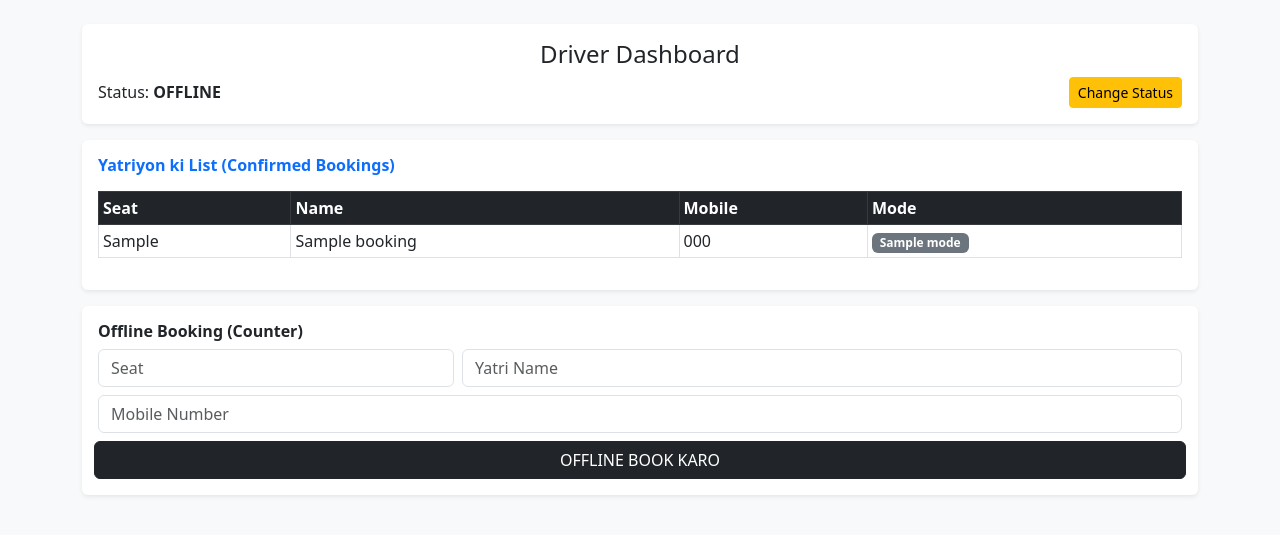
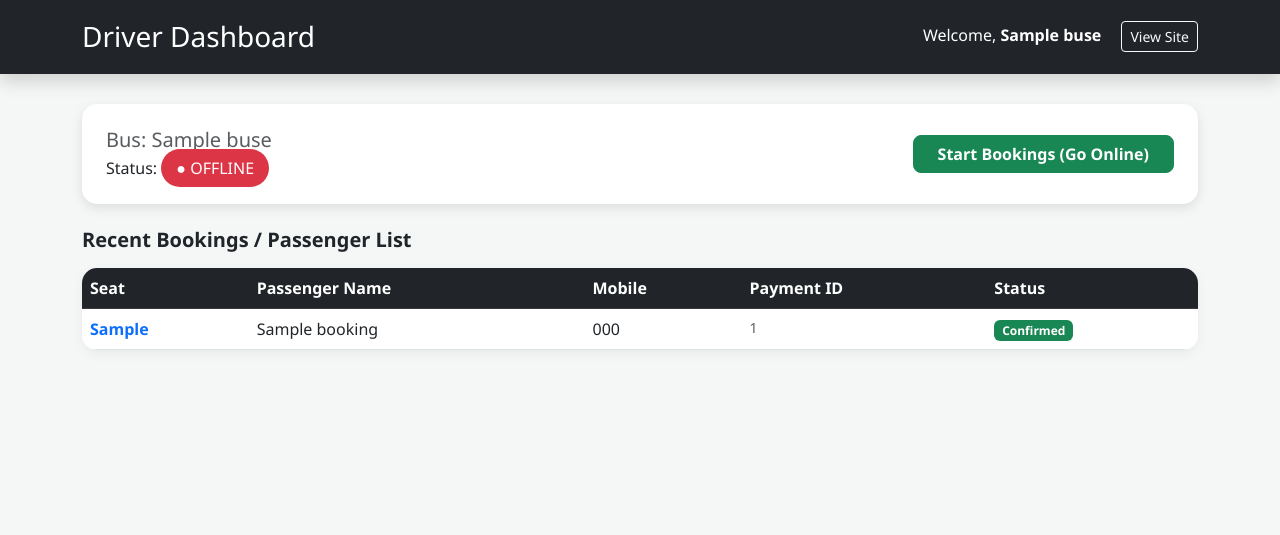
Before and after one commit to upadhyaaman593-dev/bus-booking-bihar, a Flask app: page /dashboard in a window 1280 px wide. Shown: the top 535 px of the page. Run offline with Flask 3, Linux system fonts and the light colour scheme; the visitor is signed in with stand-in values (Sample User, id 1); a database or web service that is not in the repository returns one stand-in record (values such as "Sample title"); some libraries are stand-ins or nearby versions.

Commit message:
Update dashboard.html

```diff
--- a/templates/dashboard.html
+++ b/templates/dashboard.html
@@ -1,49 +1,126 @@
 <!DOCTYPE html>
-<html>
-<head><meta name="viewport" content="width=device-width, initial-scale=1.0">
-<link href="https://cdn.jsdelivr.net/npm/bootstrap@5.3.0/dist/css/bootstrap.min.css" rel="stylesheet"></head>
-<body class="container py-4 bg-light">
-    <div class="card p-3 shadow-sm border-0 mb-3 text-center">
-        <h4>Driver Dashboard</h4>
-        <div class="d-flex justify-content-between align-items-center">
-            <span>Status: <b>{% if driver['is_online'] == 1 %}LIVE{% else %}OFFLINE{% endif %}</b></span>
-            <a href="/toggle_status" class="btn btn-sm btn-warning">Change Status</a>
+<html lang="en">
+<head>
+    <meta charset="UTF-8">
+    <meta name="viewport" content="width=device-width, initial-scale=1.0">
+    <link href="https://cdn.jsdelivr.net/npm/bootstrap@5.3.0/dist/css/bootstrap.min.css" rel="stylesheet">
+    <title>Driver Dashboard - Yourtickets</title>
+    <style>
+        body { background-color: #f4f7f6; font-family: 'Segoe UI', sans-serif; }
+        .dashboard-header { background: #212529; color: white; padding: 20px 0; margin-bottom: 30px; }
+        .status-card { border-radius: 15px; border: none; box-shadow: 0 4px 12px rgba(0,0,0,0.1); }
+        .passenger-table { background: white; border-radius: 15px; overflow: hidden; box-shadow: 0 4px 12px rgba(0,0,0,0.05); }
+        .badge-live { background-color: #28a745; color: white; padding: 8px 15px; border-radius: 50px; }
+        .badge-offline { background-color: #dc3545; color: white; padding: 8px 15px; border-radius: 50px; }
+        .btn-update { border-radius: 8px; font-weight: 600; }
+    </style>
+</head>
+<body>
+
+<div class="dashboard-header shadow">
+    <div class="container d-flex justify-content-between align-items-center">
+        <h3 class="mb-0">Driver Dashboard</h3>
+        <div>
+            <span class="me-3">Welcome, <strong>{{ driver.driver_name }}</strong></span>
+            <a href="/" class="btn btn-outline-light btn-sm">View Site</a>
+        </div>
     </div>
 </div>
 
-    <div class="card p-3 shadow-sm border-0 mb-3">
-        <h6 class="fw-bold text-primary">Yatriyon ki List (Confirmed Bookings)</h6>
-        <div class="table-responsive">
-            <table class="table table-sm table-bordered mt-2">
+<div class="container">
+    <div class="card status-card p-4 mb-4">
+        <div class="d-flex justify-content-between align-items-center flex-wrap">
+            <div>
+                <h5 class="text-muted mb-1">Bus: {{ driver.bus_name }}</h5>
+                <p class="mb-0">
+                    Status:
+                    {% if driver.is_online %}
+                        <span class="badge-live">● LIVE & ONLINE</span>
+                    {% else %}
+                        <span class="badge-offline">● OFFLINE</span>
+                    {% endif %}
+                </p>
+                {% if driver.is_online %}
+                <div class="mt-2 small text-primary">
+                    Current Trip: <strong>{{ driver.dep_date }}</strong> at <strong>{{ driver.time }}</strong>
+                </div>
+                {% endif %}
+            </div>
+
+            <div class="mt-3 mt-md-0">
+                {% if driver.is_online %}
+                    <form action="/update_status" method="POST">
+                        <input type="hidden" name="status" value="0">
+                        <button type="submit" class="btn btn-danger btn-update px-4">Stop Bookings (Go Offline)</button>
+                    </form>
+                {% else %}
+                    <button class="btn btn-success btn-update px-4" type="button" data-bs-toggle="collapse" data-bs-target="#onlineForm">
+                        Start Bookings (Go Online)
+                    </button>
+                {% endif %}
+            </div>
+        </div>
+
+        <div class="collapse mt-4" id="onlineForm">
+            <div class="p-3 border rounded bg-light">
+                <h6 class="fw-bold mb-3">Set Trip Details to Go Live:</h6>
+                <form action="/update_status" method="POST">
+                    <input type="hidden" name="status" value="1">
+                    <div class="row g-3">
+                        <div class="col-md-5">
+                            <label class="form-label small">Departure Date:</label>
+                            <input type="date" name="new_date" class="form-control" required>
+                        </div>
+                        <div class="col-md-5">
+                            <label class="form-label small">Departure Time:</label>
+                            <input type="time" name="new_time" class="form-control" required>
+                        </div>
+                        <div class="col-md-2 d-flex align-items-end">
+                            <button type="submit" class="btn btn-primary w-100 btn-update">Go Live</button>
+                        </div>
+                    </div>
+                </form>
+            </div>
+        </div>
+    </div>
+
+    <div class="row">
+        <div class="col-12">
+            <h5 class="mb-3 fw-bold">Recent Bookings / Passenger List</h5>
+            <div class="passenger-table">
+                <table class="table table-hover mb-0">
                     <thead class="table-dark">
-                    <tr><th>Seat</th><th>Name</th><th>Mobile</th><th>Mode</th></tr>
+                        <tr>
+                            <th>Seat</th>
+                            <th>Passenger Name</th>
+                            <th>Mobile</th>
+                            <th>Payment ID</th>
+                            <th>Status</th>
+                        </tr>
                     </thead>
                     <tbody>
+                        {% if passengers %}
                             {% for p in passengers %}
                             <tr>
-                        <td>{{ p['seat_no'] }}</td>
-                        <td>{{ p['p_name'] }}</td>
-                        <td>{{ p['p_mobile'] }}</td>
-                        <td><span class="badge {% if p['mode'] == 'Online' %}bg-success{% else %}bg-secondary{% endif %}">{{ p['mode'] }}</span></td>
+                                <td class="fw-bold text-primary">{{ p.seat_no }}</td>
+                                <td>{{ p.p_name }}</td>
+                                <td>{{ p.p_mobile }}</td>
+                                <td class="small text-muted">{{ p.payment_id }}</td>
+                                <td><span class="badge bg-success">Confirmed</span></td>
                             </tr>
                             {% endfor %}
+                        {% else %}
+                            <tr>
+                                <td colspan="5" class="text-center py-4 text-muted">Abhi tak koi booking nahi mili hai.</td>
+                            </tr>
+                        {% endif %}
                     </tbody>
                 </table>
             </div>
         </div>
+    </div>
+</div>
 
-    <div class="card p-3 bg-white border-0 shadow-sm">
-        <h6 class="fw-bold">Offline Booking (Counter)</h6>
-        <form action="/process_booking" method="POST">
-            <input type="hidden" name="bus_id" value="{{ driver['id'] }}">
-            <input type="hidden" name="mode" value="Offline">
-            <div class="row g-2">
-                <div class="col-4"><input type="text" name="seat_no" class="form-control" placeholder="Seat" required></div>
-                <div class="col-8"><input type="text" name="p_name" class="form-control" placeholder="Yatri Name" required></div>
-                <div class="col-12"><input type="number" name="p_mobile" class="form-control" placeholder="Mobile Number" required></div>
-                <button class="btn btn-dark w-100 mt-2">OFFLINE BOOK KARO</button>
-            </div>
-        </form>
-    </div>
+<script src="https://cdn.jsdelivr.net/npm/bootstrap@5.3.0/dist/js/bootstrap.bundle.min.js"></script>
 </body>
 </html>
```
Lines whose indentation alone changed are shown as unchanged.
